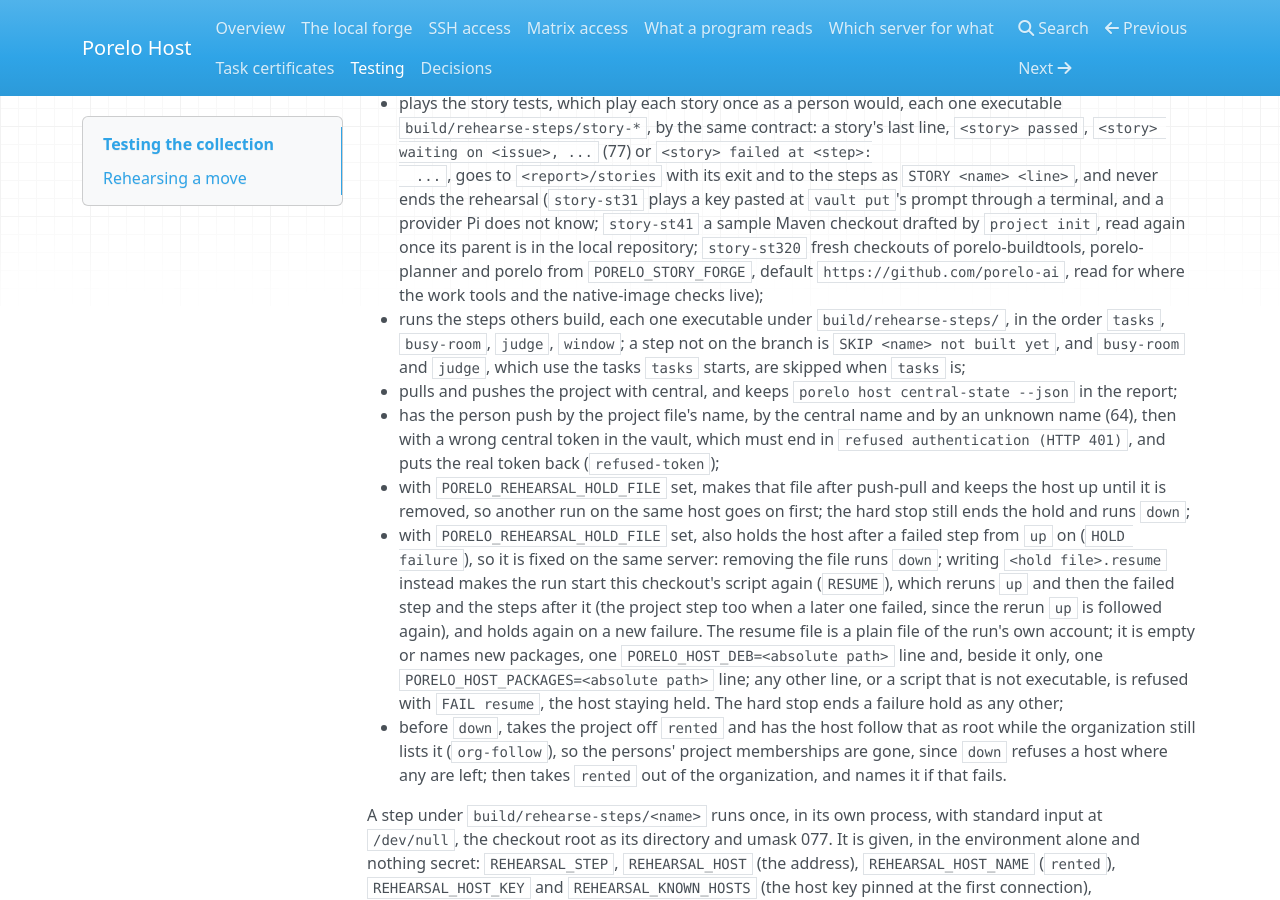
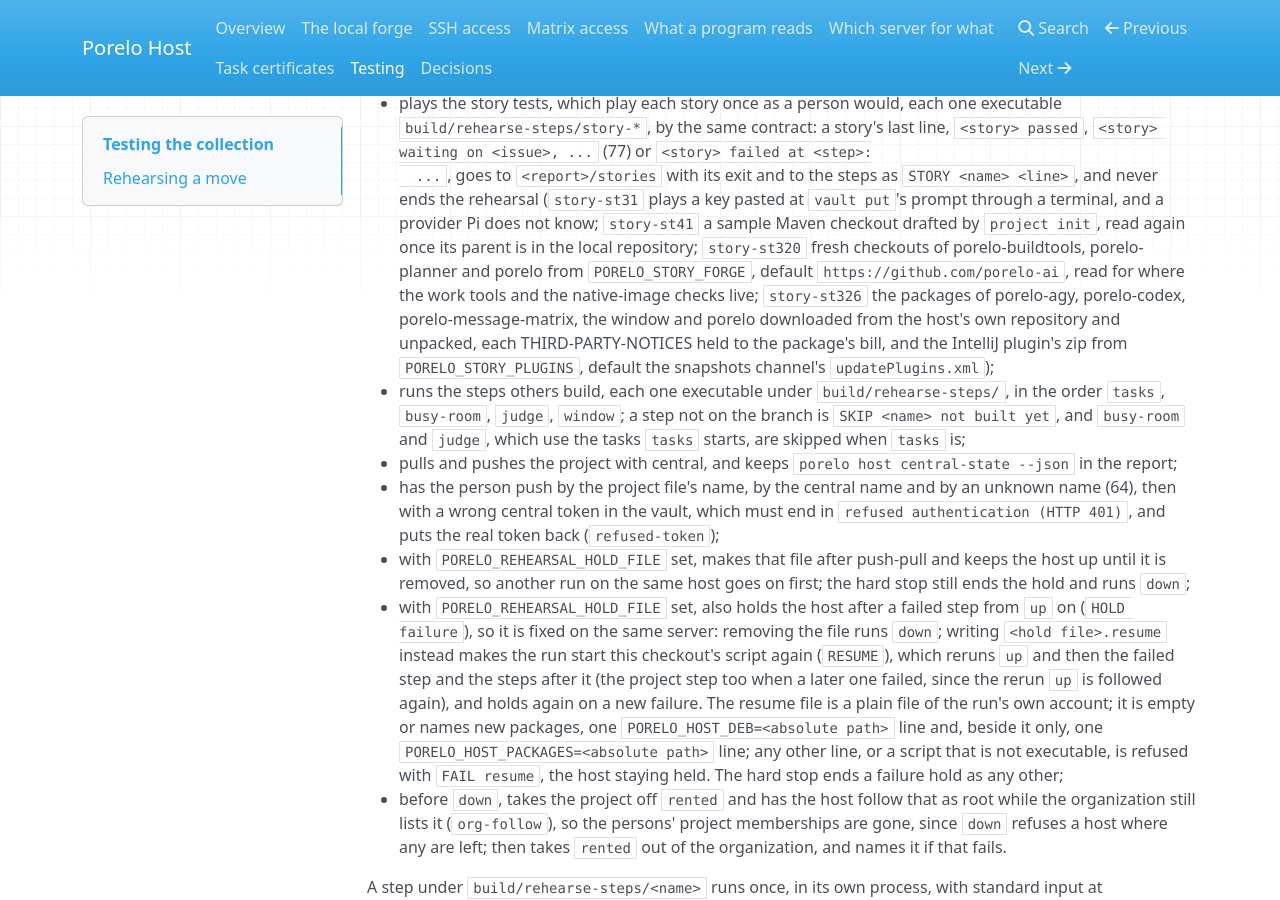
Before and after one commit to porelo-ai/porelo-host, an MkDocs documentation site: the page built from doc/testing.md, in a window 1280 px wide and 900 px high, scrolled down 2848 px. Built offline with MkDocs 1.6.1, drawn with Linux system fonts in a browser that asks for light colours; nearby versions of some CDN libraries.

Commit message:
Play the third-party notices story as the test person
Assisted-by: Claude Code, claude-opus-5-5

```diff
--- a/doc/testing.md
+++ b/doc/testing.md
@@ -119,7 +119,10 @@ Without the phase 2 options it stops after `up`. With them it also:
   rehearsal (`story-st31` plays a key pasted at `vault put`'s prompt through a terminal, and a provider Pi does not
   know; `story-st41` a sample Maven checkout drafted by `project init`, read again once its parent is in the local
   repository; `story-st320` fresh checkouts of porelo-buildtools, porelo-planner and porelo from `PORELO_STORY_FORGE`,
-  default `https://github.com/porelo-ai`, read for where the work tools and the native-image checks live);
+  default `https://github.com/porelo-ai`, read for where the work tools and the native-image checks live;
+  `story-st326` the packages of porelo-agy, porelo-codex, porelo-message-matrix, the window and porelo downloaded from
+  the host's own repository and unpacked, each THIRD-PARTY-NOTICES held to the package's bill, and the IntelliJ
+  plugin's zip from `PORELO_STORY_PLUGINS`, default the snapshots channel's `updatePlugins.xml`);
 - runs the steps others build, each one executable under `build/rehearse-steps/`, in the order `tasks`, `busy-room`,
   `judge`, `window`; a step not on the branch is `SKIP <name> not built yet`, and `busy-room` and `judge`, which use
   the tasks `tasks` starts, are skipped when `tasks` is;
```
Also changed, not shown: 1 other file.
